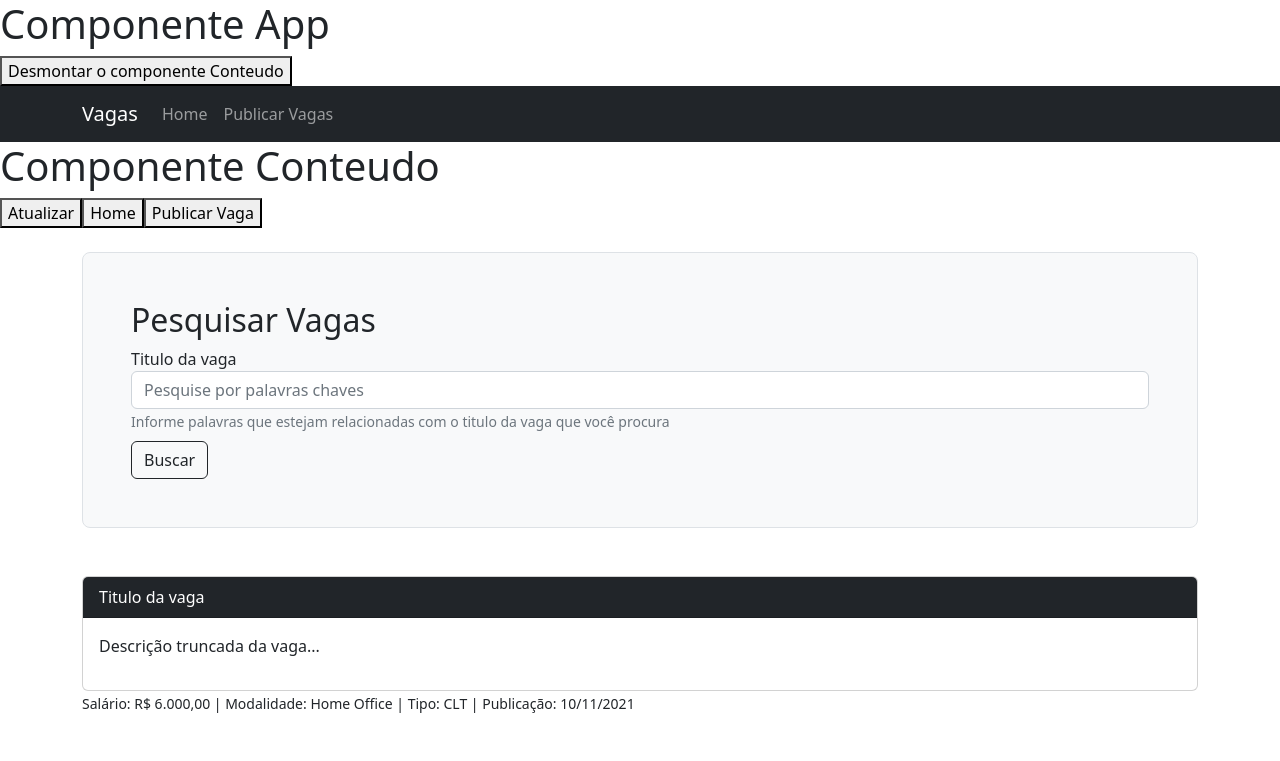
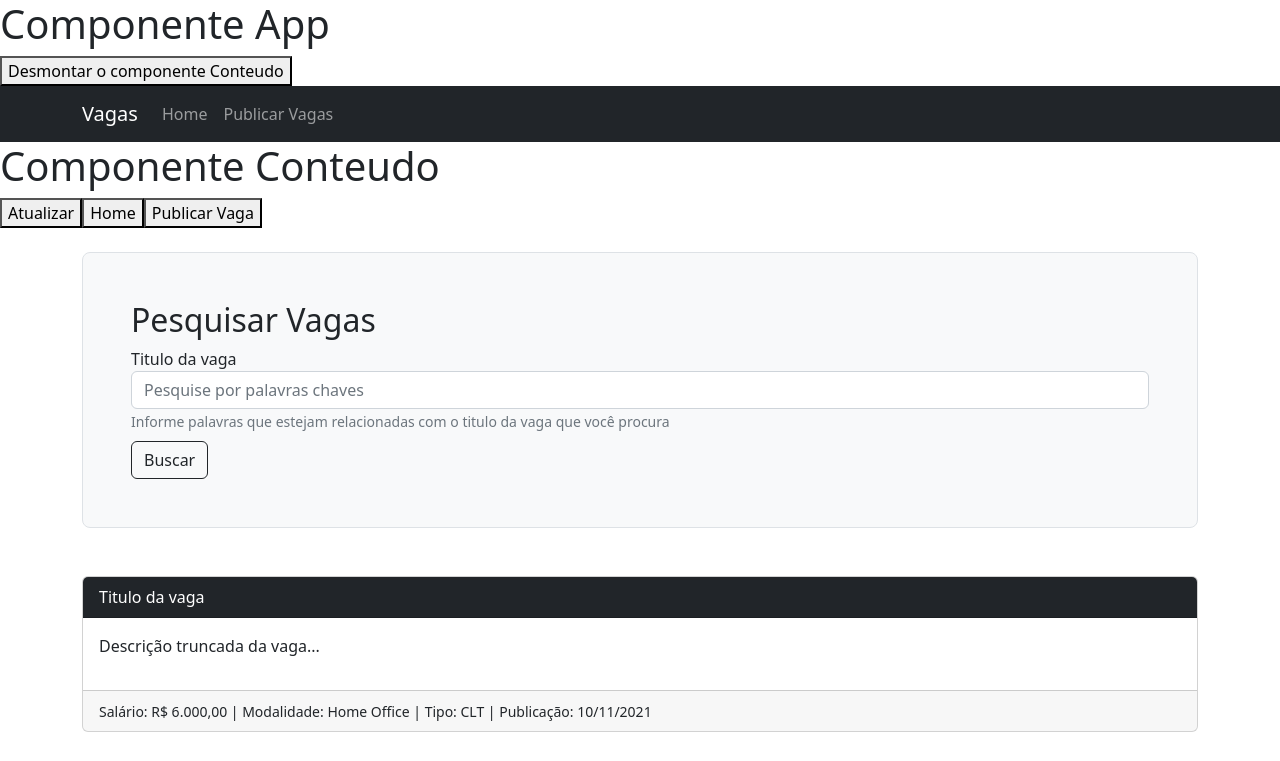
Before and after one commit to Lucas-Pina1/projeto-vagas, a Vue app: page / in a window 1280 px wide. Shown: the top 761 px of the page. Built offline with nearby package versions, Linux system fonts and the light colour scheme.

Commit message:
implementação vaga

```diff
--- a/src/components/comuns/V-Vaga.vue
+++ b/src/components/comuns/V-Vaga.vue
@@ -4,12 +4,18 @@
     <div class="card-body">
       <p>Descrição truncada da vaga...</p>
     </div>
+    <div class="card-footer">
+      <small class="text-mutted"
+        >Salário: R$ 6.000,00 | Modalidade: Home Office | Tipo: CLT |
+        Publicação: 10/11/2021
+      </small>
+    </div>
   </div>
 </template>
 
 <script>
 export default {
-  name: 'v-vaga',
+  name: "v-vaga",
 };
 </script>
 
--- a/src/components/views/HomeView.vue
+++ b/src/components/views/HomeView.vue
@@ -9,12 +9,6 @@
     <div class="row mt-5">
       <div class="col">
         <v-vaga></v-vaga>
-        <div class="card-footer">
-          <small class="text-mutted"
-            >Salário: R$ 6.000,00 | Modalidade: Home Office | Tipo: CLT |
-            Publicação: 10/11/2021
-          </small>
-        </div>
       </div>
     </div>
 
```
